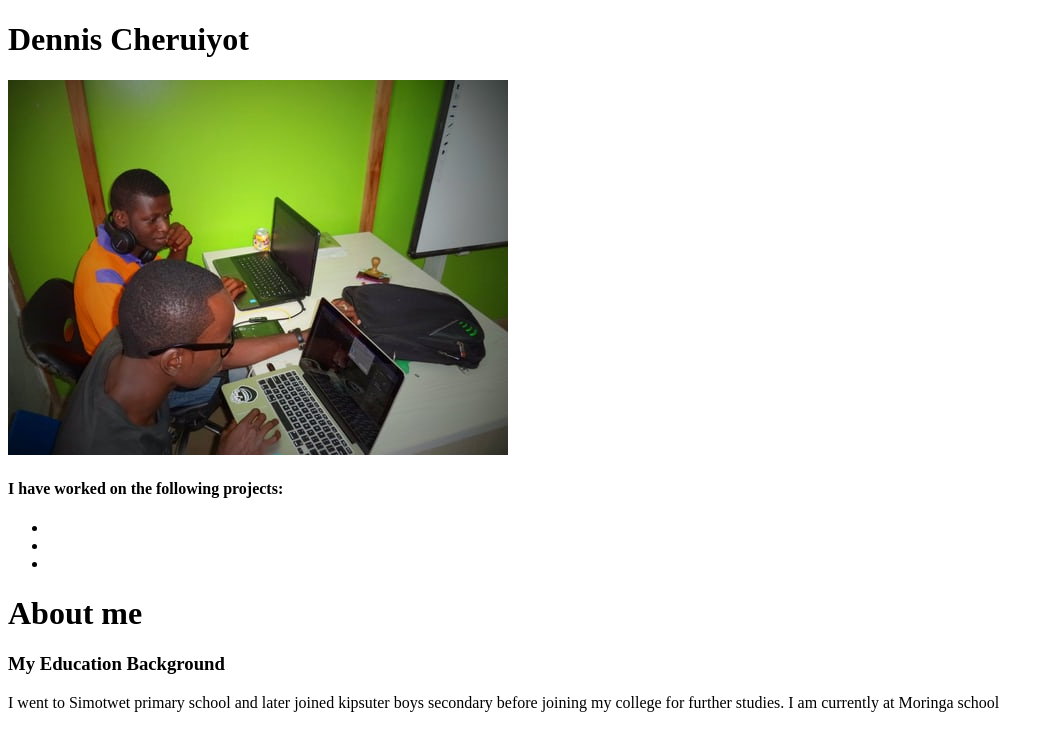
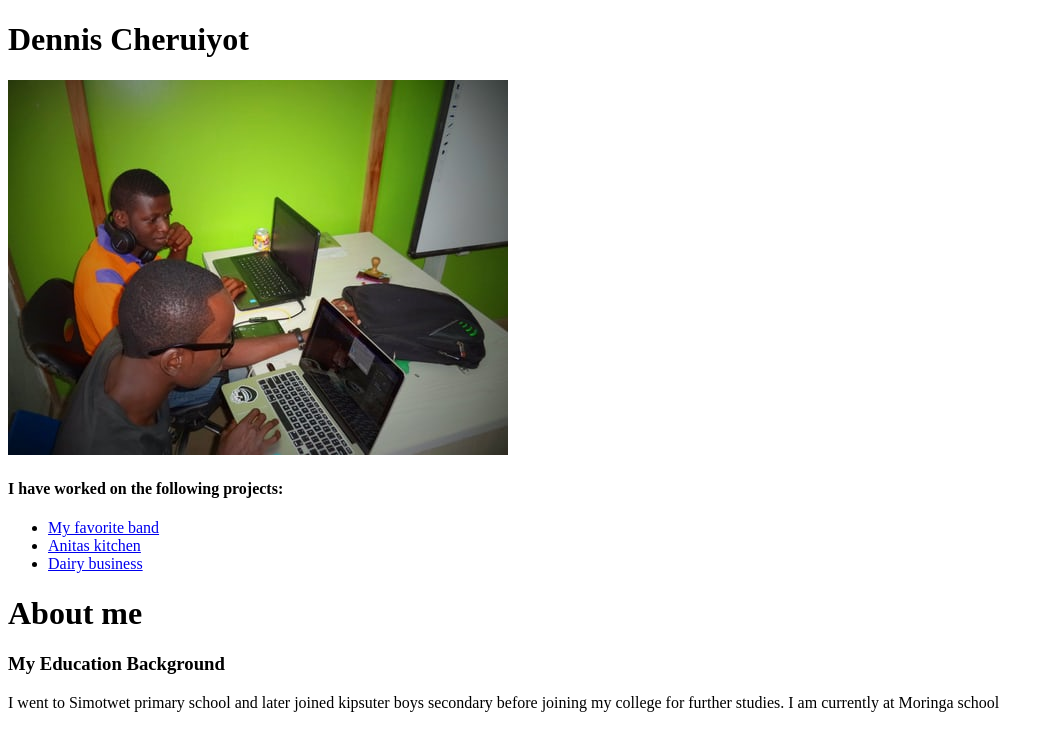
Before and after one commit to cheruden/my_portfolio, a plain HTML site: page index.html in a window 1280 px wide. Shown: the whole page, without its empty margins (0-1053 px from the left). Drawn offline with Linux system fonts and the light colour scheme.

Commit message:
add new items to my index.html file

```diff
--- a/index.html
+++ b/index.html
@@ -12,9 +12,9 @@
    <img src="./images/pija.jpeg" alt="Myself">
    <h4>I have worked on the following projects:</h4>
    <ul>
-       <li></li>
-       <li></li>
-       <li></li>
+       <li><a href="https://cheruden.github.io/My-favourite-band/"> My favorite band </a></li>
+       <li><a href="https://cheruden.github.io/Anitas-kitchen/"> Anitas kitchen</a></li>
+       <li><a href="https://cheruden.github.io/Dairy_business/"> Dairy business </a></li>
    </ul>
    <h1>About me</h1>
    <h3>My Education Background</h3>
```
